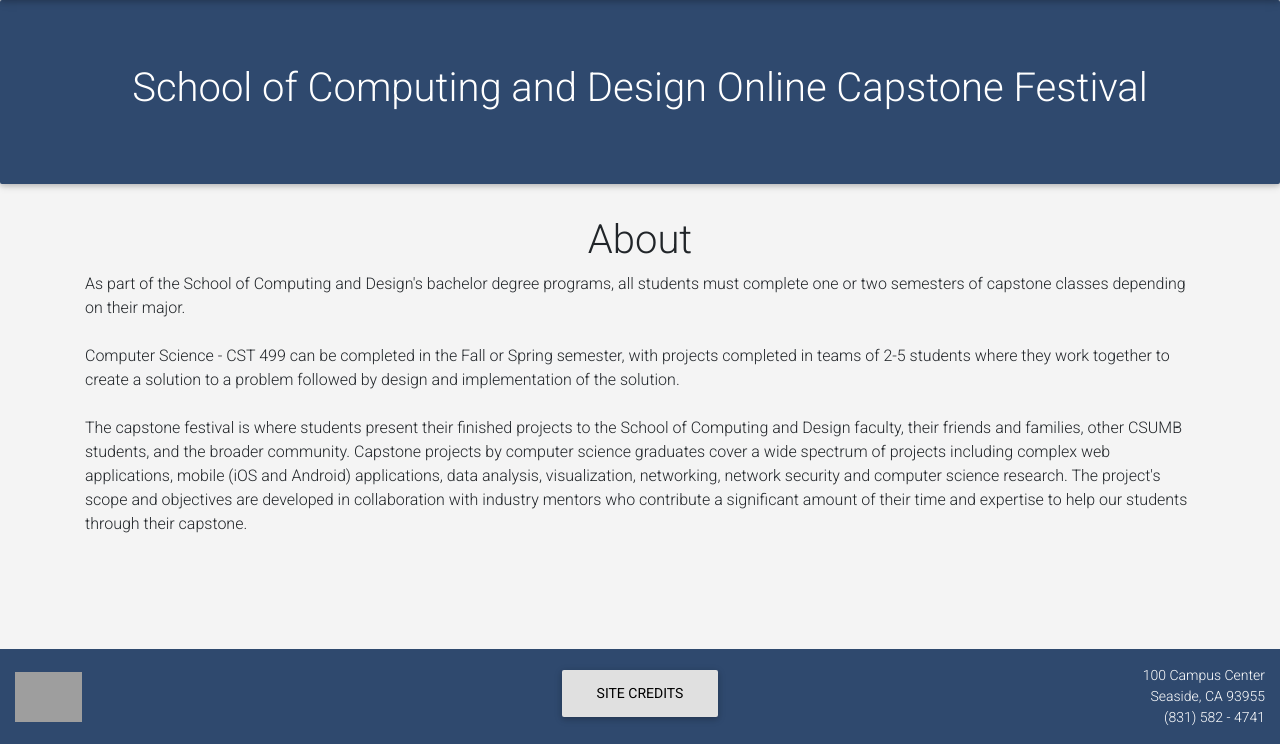
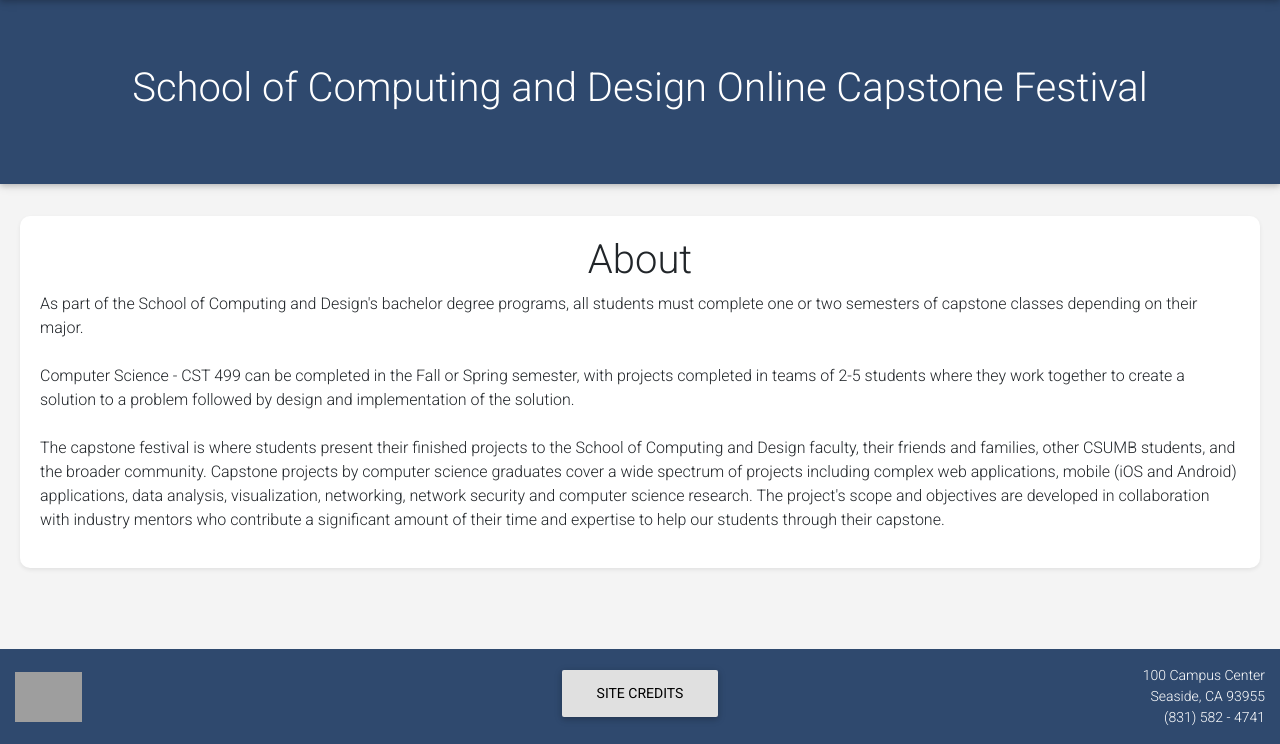
Before and after one commit to interviewhigh/capstone, a FastAPI app: page /about in a window 1280 px wide. Shown: the part 56-800 px from the top of the page. Run offline with FastAPI, Linux system fonts and the light colour scheme; some libraries are stand-ins or nearby versions; grey boxes are pictures that could not be loaded.

Commit message:
made contact and about pages pop more

```diff
--- a/static/css/styles.css
+++ b/static/css/styles.css
@@ -5,6 +5,7 @@
 .jumbotron {
     background-color: var(--csumb-blue);
     color: white;
+    border-radius: 0;
 }
 
 .nav-link {
@@ -25,7 +26,6 @@
 
 .center {
     margin: auto;
-    /* padding: 10px; */
 }
 
 .card {
@@ -68,3 +68,10 @@
     font-size: 14px;
     margin-bottom: 0;
 }
+
+article {
+    background-color: #fff;
+    padding: 20px;
+    margin: 0 20px 20px 20px;
+    border-radius: 10px;
+}
--- a/templates/about.html
+++ b/templates/about.html
@@ -2,12 +2,13 @@
 <div class="jumbotron text-center">
     <h1>School of Computing and Design Online Capstone Festival</h1>
 </div>
-<h1 class="text-center">About</h1>
-<div class="container">
+<article class="shadow-sm">
+    <h1 class="text-center">About</h1>
+
     <p>As part of the School of Computing and Design's bachelor degree programs, all students must complete one or two semesters of capstone classes depending on their major.
         <br><br>Computer Science - CST 499 can be completed in the Fall or Spring semester, with projects completed in teams of 2-5 students where they work together to create a solution to a problem followed by design and implementation of the solution.
         <br><br>The capstone festival is where students present their finished projects to the School of Computing and Design faculty, their friends and families, other CSUMB students, and the broader community. Capstone projects by computer science graduates
         cover a wide spectrum of projects including complex web applications, mobile (iOS and Android) applications, data analysis, visualization, networking, network security and computer science research. The project's scope and objectives are developed
         in collaboration with industry mentors who contribute a significant amount of their time and expertise to help our students through their capstone.</p>
-</div>
+</article>
 {% endblock %}
--- a/templates/contact.html
+++ b/templates/contact.html
@@ -2,9 +2,9 @@
 <div class="jumbotron text-center">
     <h1>School of Computing and Design Online Capstone Festival</h1>
 </div>
-<div class="container">
+<article class="shadow-sm">
     <h5><strong>Email:</strong> <a href="mailto:scd@csumb.edu">scd@csumb.edu</a></h5> <br>
     <h5><strong>Phone:</strong> <a href="tel:831-582-3621">(831) 582-3621</a></h5> <br>
     <h5><strong>Building:</strong> <a href="https://csumb.edu/directory/building/506">Joel and Dena Gambord Business and Information Technology Building</a></h5>
-</div>
+</article>
 {% endblock %}
```
